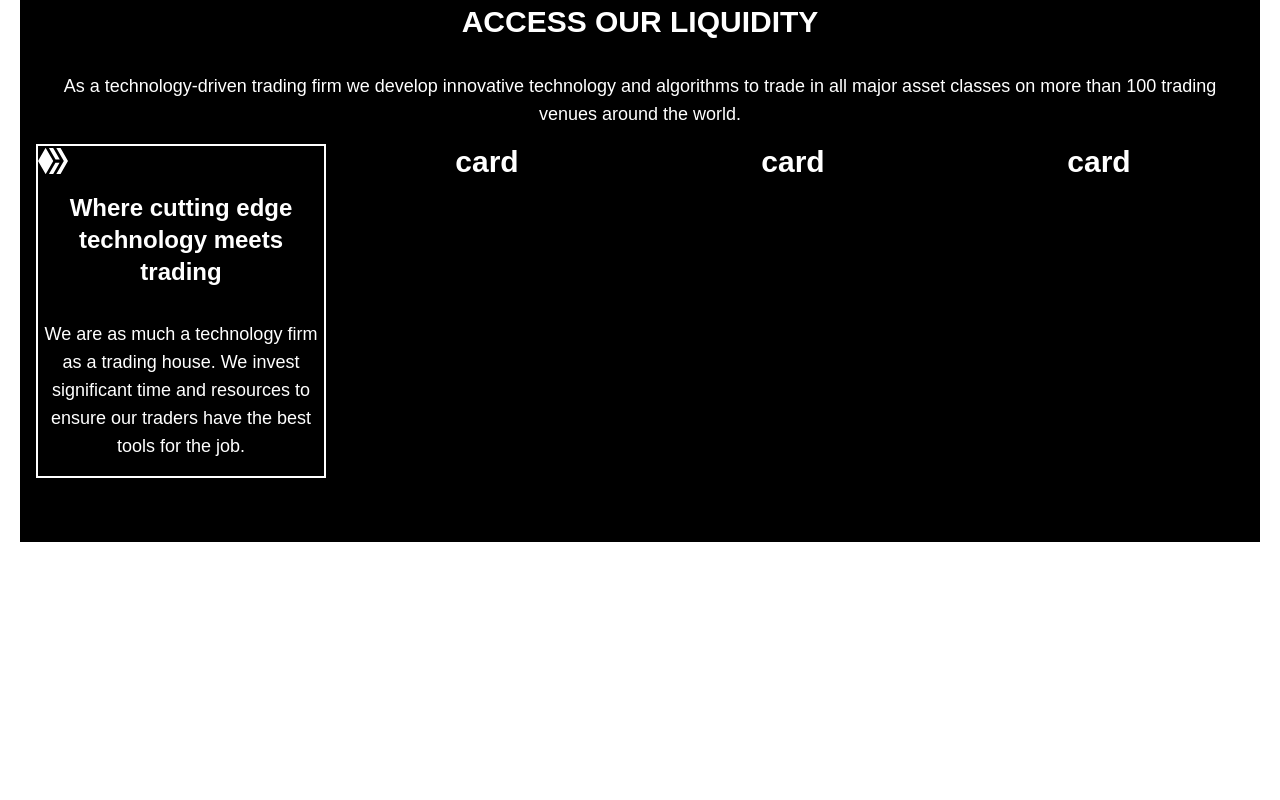
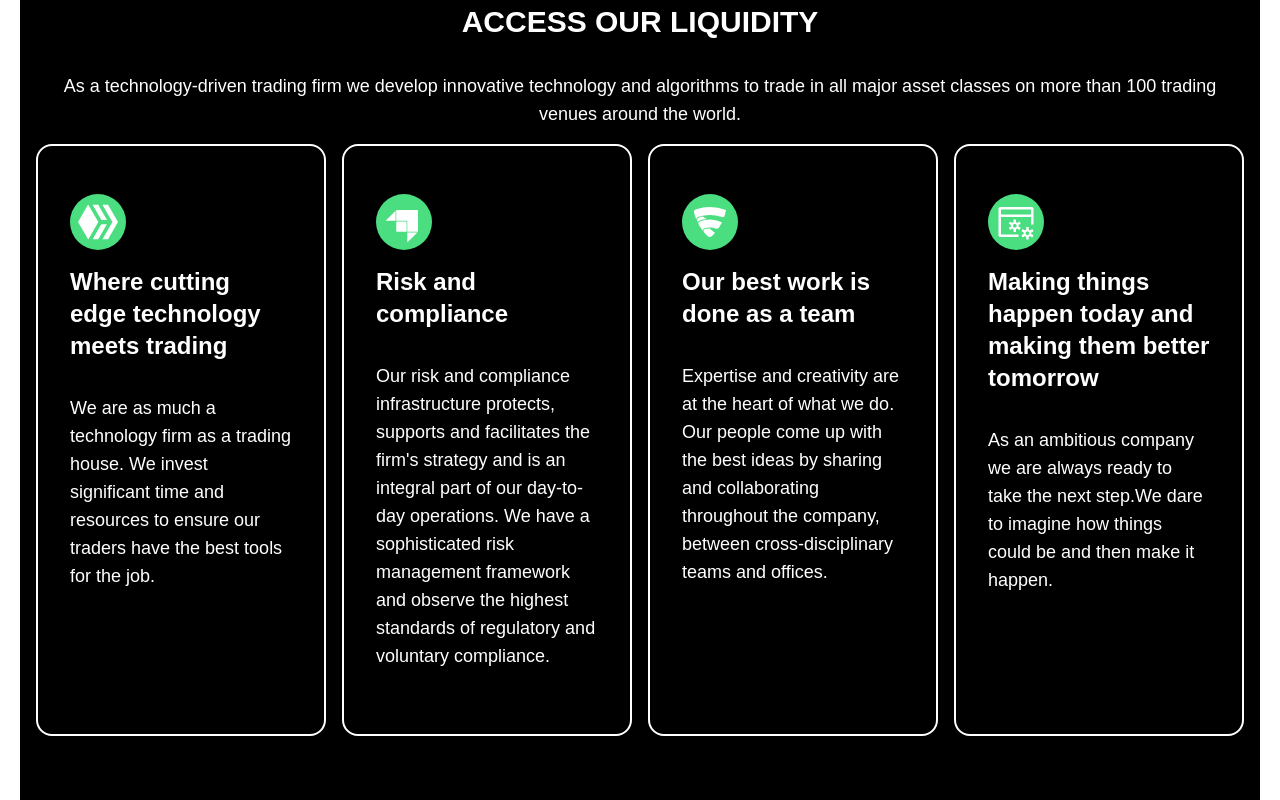
Before and after one commit to ting11222001/Trading-Commerce-Page, a Next.js app: page / in a window 1280 px wide. Shown: the part 886-1686 px from the top of the page. Before the commit the page ends 1428 px from the top, so only its background shows below. Built offline with nearby package versions, Linux system fonts and the light colour scheme; grey boxes are pictures that could not be loaded.

Commit message:
feat: 🎸 create card components

```diff
--- a/components/About.tsx
+++ b/components/About.tsx
@@ -1,6 +1,8 @@
 import React from 'react';
 import { SiHiveBlockchain, SiStrapi, SiFsecure } from 'react-icons/si';
 import { VscServerProcess } from 'react-icons/vsc';
+import AboutCard from './AboutCard';
+import { about } from '../constant/index';
 
 type Props = {}
 
@@ -13,14 +15,10 @@ const About = (props: Props) => {
           As a technology-driven trading firm we develop innovative technology and algorithms to trade in all major asset classes on more than 100 trading venues around the world.
         </p>
         <div className='grid sm:grid-cols-2 lg:grid-cols-4 gap-4'>
-          <div className='flex flex-col border-2'>
-            <div><SiHiveBlockchain /></div>
-            <h3 className='text-2xl py-4'>Where cutting edge technology meets trading </h3>
-            <p className='font-light text-lg py-4'>We are as much a technology firm as a trading house. We invest significant time and resources to ensure our traders have the best tools for the job.</p>
-          </div>
-          <p>card</p>
-          <p>card</p>
-          <p>card</p>
+          {/* Card */}
+          {about.map((data) => (
+            <AboutCard key={data.id} icon={data.icon} title={data.title} description={data.description} />
+          ))}
         </div>
       </div>
     </div>
--- /dev/null
+++ b/components/AboutCard.tsx
@@ -0,0 +1,29 @@
+import React, { ReactNode } from 'react';
+import { SiHiveBlockchain, SiStrapi, SiFsecure } from 'react-icons/si';
+import { VscServerProcess } from 'react-icons/vsc';
+
+type Props = {
+  icon?: string;
+  title?: string;
+  description?: string;
+}
+
+const AboutCard = (props: Props) => {
+  return (
+    <div className='flex flex-col border-2 text-left rounded-2xl py-12 px-8'>
+      <div>
+        <div className='bg-green inline-flex p-2 rounded-full'>
+          {props.icon === "SiHiveBlockchain" && (<SiHiveBlockchain size={40} />)}
+          {props.icon === "SiStrapi" && (<SiStrapi size={40} className='pt-2 pr-1' />)}
+          {props.icon === "SiFsecure" && (<SiFsecure size={40} className='pl-1 pr-1' />)}
+          {props.icon === "VscServerProcess" && (<VscServerProcess size={40} />)}
+
+        </div>
+        <h3 className='text-2xl py-4'>{props.title}</h3>
+        <p className='font-light text-lg py-4'>{props.description}</p>
+      </div>
+    </div>
+  )
+}
+
+export default AboutCard
--- /dev/null
+++ b/constant/index.js
@@ -0,0 +1,27 @@
+export const about = [
+  {
+    id: '1',
+    title: "Where cutting edge technology meets trading",
+    description: "We are as much a technology firm as a trading house. We invest significant time and resources to ensure our traders have the best tools for the job.",
+    icon: 'SiHiveBlockchain',
+  },
+  {
+    id: '2',
+    title: "Risk and compliance",
+    description: "Our risk and compliance infrastructure protects, supports and facilitates the firm\'s strategy and is an integral part of our day-to-day operations. We have a sophisticated risk management framework and observe the highest standards of regulatory and voluntary compliance.",
+    icon: 'SiStrapi',
+  },
+  {
+    id: '3',
+    title: "Our best work is done as a team",
+    description: "Expertise and creativity are at the heart of what we do. Our people come up with the best ideas by sharing and collaborating throughout the company, between cross-disciplinary teams and offices.",
+    icon: 'SiFsecure',
+  },
+  {
+    id: '4',
+    title: "Making things happen today and making them better tomorrow",
+    description: "As an ambitious company we are always ready to take the next step.We dare to imagine how things could be and then make it happen.",
+    icon: 'VscServerProcess',
+  },
+
+];
```
